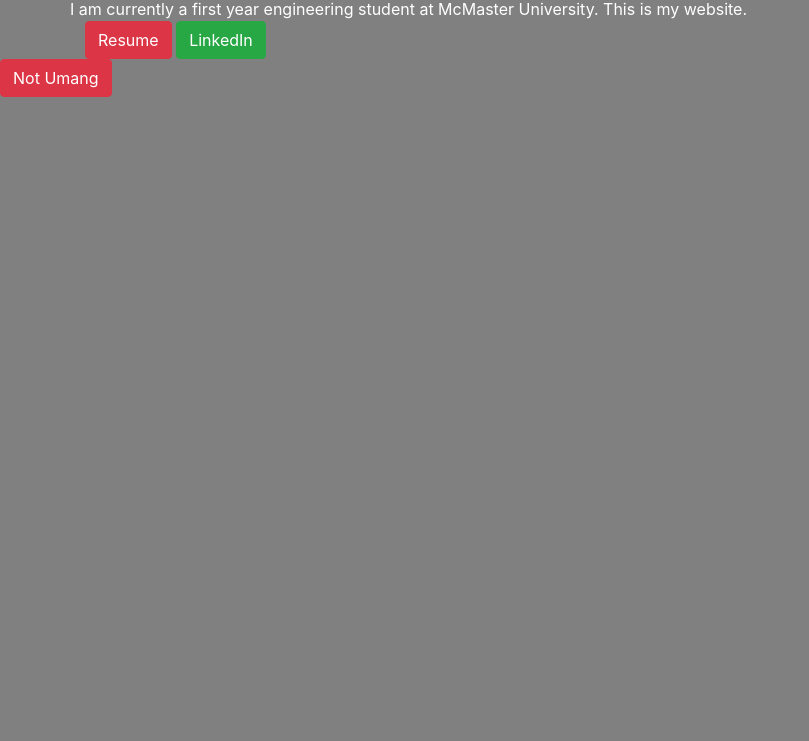
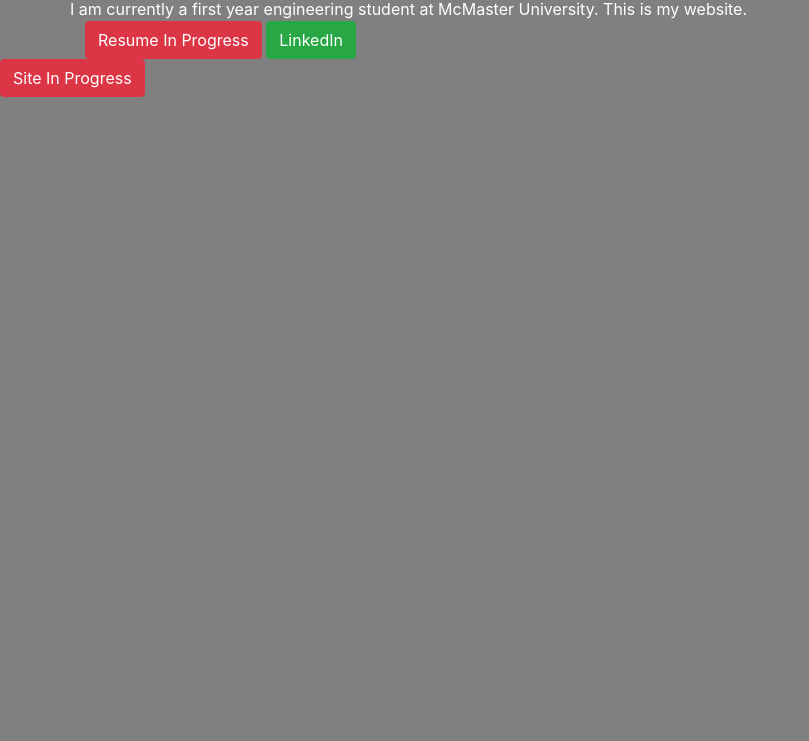
Before and after one commit to qalvinsuen/qalvinsuen.github.io, a plain HTML site: page index.html in a window 1280 px wide. Shown: the part 59-800 px from the top of the page, without its empty margins (0-809 px from the left). Drawn offline with nearby package versions, Linux system fonts and the light colour scheme.

Commit message:
Update index.html

```diff
--- a/index.html
+++ b/index.html
@@ -22,7 +22,7 @@
             <h1 class="blurb">Hello, my name is Calvin Suen.</h1>
             <p1 class="blurb">I am currently a first year engineering student at McMaster University. This is my website. </p1>
         </div class="bump">
-            <a href="Resume.pdf" target="_blank"><button type="button" class="btn btn-danger">Resume</button>
+            <a href="Resume.pdf" target="_blank"><button type="button" class="btn btn-danger">Resume In Progress</button>
             <a href="https://www.linkedin.com/in/qalvin/" target="_blank"><button type="button" class="btn btn-success">LinkedIn</button>
         </div>
     </div>
@@ -30,7 +30,7 @@
 	<script src="https://code.jquery.com/jquery-3.4.1.slim.min.js"></script>
 	<script src="https://cdn.jsdelivr.net/npm/popper.js@1.16.0/dist/umd/popper.min.js"></script>
 	<script src="https://stackpath.bootstrapcdn.com/bootstrap/4.4.1/js/bootstrap.min.js"></script>
-	<button type="button" class="btn btn-danger">Not Umang</button>
+	<button type="button" class="btn btn-danger">Site In Progress</button>
 </body>
 
 </html>
```
